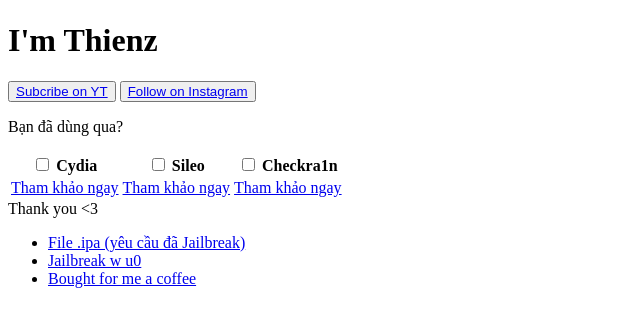
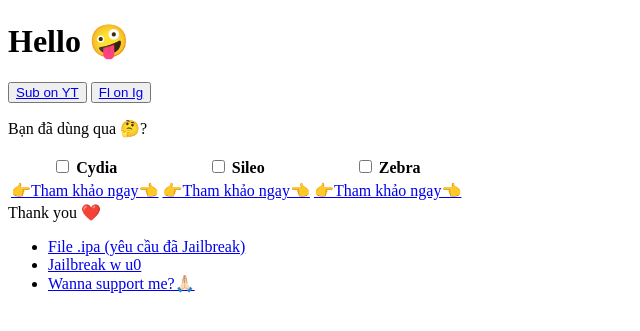
Before and after one commit to onlytesternwbie/vtd-imthienz.github.io, a plain HTML site: page index.html in a window 1280 px wide. Shown: the part 311-642 px from the top of the page, without its empty margins (0-640 px from the left). Drawn offline with Linux system fonts and the light colour scheme.

Commit message:
Update index.html

```diff
--- a/index.html
+++ b/index.html
@@ -1,50 +1,39 @@
 <!DOCTYPE html>
-<!--
-    1. h1 - h6
-    2. p
-    3. img
-    4. a: anchor
-    5. ul, li
-    6. table
-    7. input: (tick; name="")/text/checkbox/radio
-    8. button
-    9. div
- -->
 <html>
 
     <head>
-<title>I'm thienz</title>
+<title>TESTER</title>
 <meta charset="utf-8">
     </head>
 
     <body>
         <div>
             <img src="https://encrypted-tbn0.gstatic.com/images?q=tbn:ANd9GcTl3Ff64rdBpf5bdMgwg1tcl9xHfURfNkecog&usqp=CAU" alt="Ảnh Iphone">
-         <h1>I'm Thienz</h1>
-         <button><a href="https://www.youtube.com/channel/UCTbWcwCwli_iDgMKfpfkRQg">Subcribe on YT</a></button>
-         <button><a href="https://www.instagram.com/vux_thanhf_ddatj.23/">Follow on Instagram</a></button>
-         <p> Bạn đã dùng qua? </p>
+         <h1>Hello 🤪</h1>
+         <button><a href="https://www.youtube.com/channel/UCTbWcwCwli_iDgMKfpfkRQg">Sub on YT</a></button>
+         <button><a href="https://www.instagram.com/vux_thanhf_ddatj.23/">Fl on Ig</a></button>
+         <p> Bạn đã dùng qua 🤔? </p>
         <table>
            <thead>
-         <th><input type="checkbox">  Cydia</th>
+         <th><input type="checkbox"> Cydia</th>
          <th><input type="checkbox"> Sileo</th>
-         <th><input type="checkbox"> Checkra1n</th>
+         <th><input type="checkbox"> Zebra</th>
            </thead>
 
            <tbody>
             <tr>
-                <td><a href="https://tin.shopdunk.com/cydia-la-gi-nhung-luu-y-khi-cai-dat-cydia-cho-iphone.html">Tham khảo ngay</a></td>
-                <td><a href="https://trainghiemso.vn/sileo-cho-jailbreak-se-thay-the-cho-cydia/">Tham khảo ngay</a></td>
-                <td><a href="https://quantrimang.com/checkra1n-cong-cu-jailbreak-ios-13-thanh-cong-167812">Tham khảo ngay</a></td>
+                <td><a href="https://tin.shopdunk.com/cydia-la-gi-nhung-luu-y-khi-cai-dat-cydia-cho-iphone.html">👉Tham khảo ngay👈</a></td>
+                <td><a href="https://trainghiemso.vn/sileo-cho-jailbreak-se-thay-the-cho-cydia/">👉Tham khảo ngay👈</a></td>
+                <td><a href="https://quantrimang.com/checkra1n-cong-cu-jailbreak-ios-13-thanh-cong-167812">👉Tham khảo ngay👈</a></td>
             </tr>
            </tbody>
         </table>
         </div>
-        Thank you <3
+        Thank you ❤️
         <ul>
             <li><a href="https://drive.google.com/drive/u/0/mobile/folders/1psZZSO2RsYRYHgK7ASvH7ydfQBiBCtRF?sort=13&direction=a">File .ipa (yêu cầu đã Jailbreak)</a></li>
             <li><a href="https://unc0ver.dev">Jailbreak w u0</a></li>
-            <li><a href="https://www.paypal.com/paypalme/vtdvuthanhdat">Bought for me a coffee</a></li>
+            <li><a href="https://www.paypal.com/paypalme/vtdvuthanhdat">Wanna support me?🙏🏻</a></li>
         </ul>
     </body>
 </html>
```
